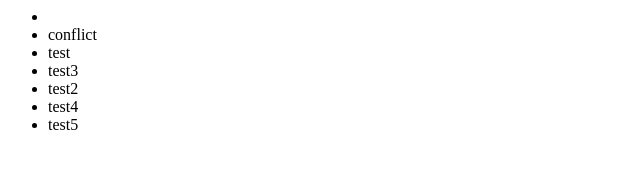
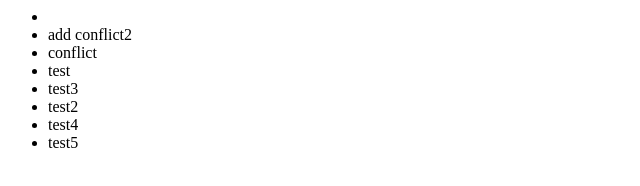
Before and after one commit to stay4uone/openTutorial, a plain HTML site: page index.html in a window 1280 px wide. Shown: the whole page, without its empty margins (0-640 px from the left). Drawn offline with Linux system fonts and the light colour scheme.

Commit message:
add conflict2

```diff
--- a/index.html
+++ b/index.html
@@ -8,6 +8,7 @@
 	</body>
 	<ul>
 		<li></li>
+		<li>add conflict2</li>
 		<li>conflict</li>
 		<li>test</li>
 		<li>test3</li>
```
